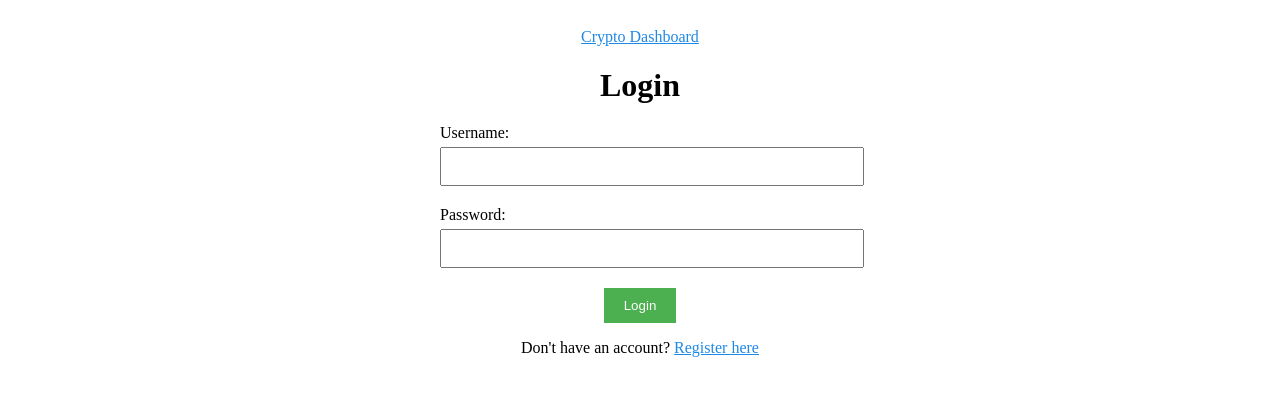
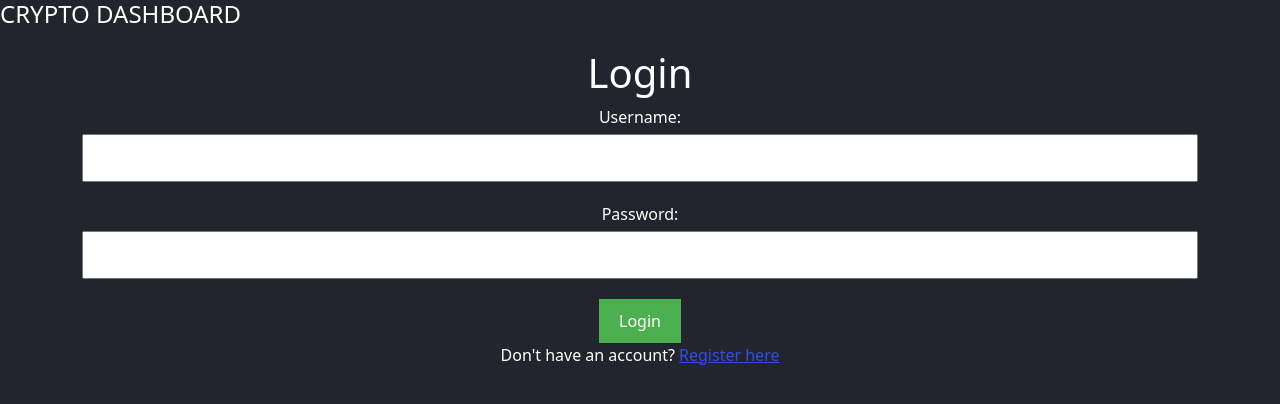
Before and after one commit to Ofigu/PROFUS-GMAR, a website: page login/login.html in a window 1280 px wide. Drawn offline with nearby package versions, Linux system fonts and the light colour scheme.

Commit message:
login style update

```diff
--- a/login/login.css
+++ b/login/login.css
@@ -3,6 +3,7 @@
     margin: 0 auto;
     padding: 20px;
     text-align: center;
+    color: white;
   }
 
   h1 {
--- a/login/login.html
+++ b/login/login.html
@@ -5,12 +5,20 @@
   <link rel="stylesheet" type="text/css" href="login.css">
 </head>
 <body>
+
+  <!-- <link rel="stylesheet" href="https://cdnjs.cloudflare.com/ajax/libs/font-awesome/6.3.0/css/all.min.css"> -->
+
+  <link rel="stylesheet" href="../css/styles.css">
+
+
+  <div class="col-6 d-flex align-items-center mb-2 mb-md-0">
+    <a class="d-flex align-items-center mb-2 mb-md-0 h4 text-white text-decoration-none text-uppercase" href="/">
+      Crypto Dashboard
+    </a>
+  </div>
+
+
   <div class="container">
-    <div class="col-6 d-flex align-items-center mb-2 mb-md-0">
-      <a class="d-flex align-items-center mb-2 mb-md-0 h4 text-white text-decoration-none text-uppercase" href="/">
-        Crypto Dashboard
-      </a>
-    </div>
     <h1>Login</h1>
     <form action="login.php" method="POST">
       <label for="username">Username:</label>
```
